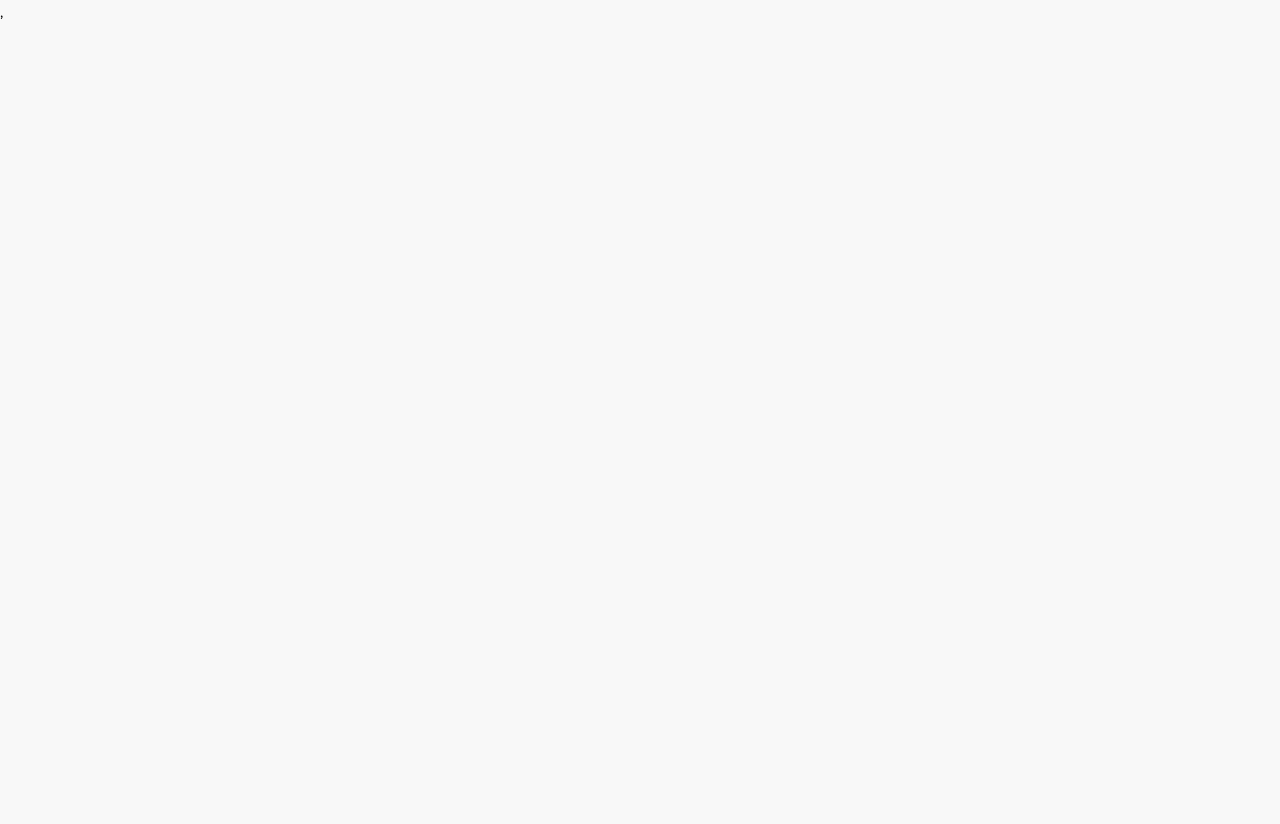
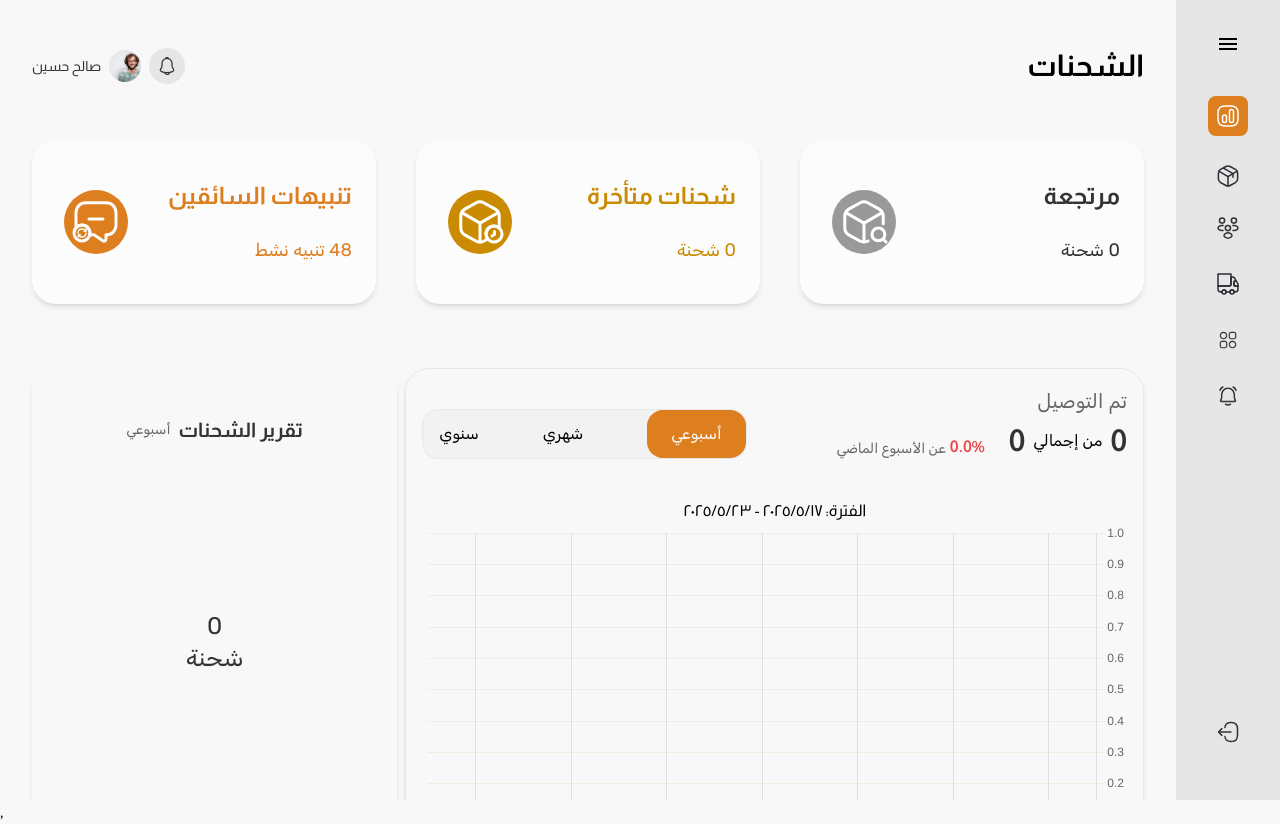
Before and after one commit to NashNoman/Shuhnaty360-Front, a React (Vite) app: page / in a window 1280 px wide. Before the commit this address had no page. Before the commit the page ends 800 px from the top, so only its background shows below. Built offline with nearby package versions, Linux system fonts and the light colour scheme; sample sign-in values are in the browser's storage.

Commit message:
fix: index route loads a blank page

```diff
--- a/src/App.tsx
+++ b/src/App.tsx
@@ -47,6 +47,15 @@ function App() {
               <Routes>
                 <Route path="/login" element={<Login />} />
                 <Route element={<ProtectedRoute />}>
+                  <Route
+                    path="/"
+                    element={
+                      <Layout>
+                        <DashboardPage />
+                      </Layout>
+                    }
+                  />
+
                   <Route
                     path="/dashboard"
                     element={
```
